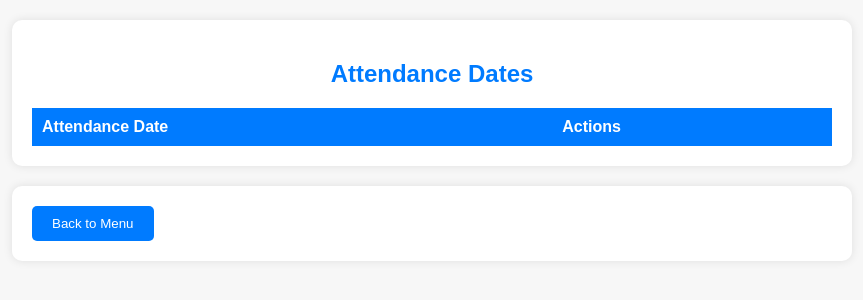
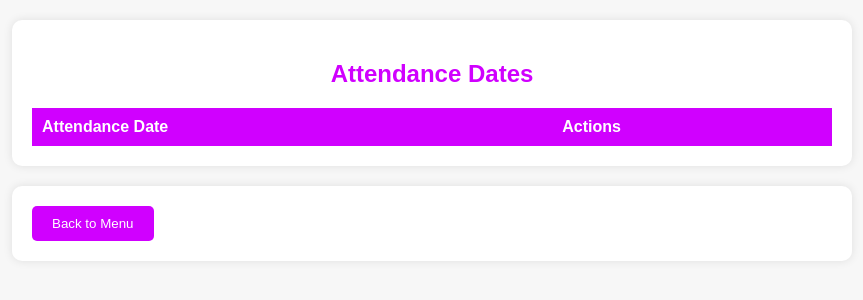
Before and after one commit to amgautham/Minor-project, a PHP site: page /ed.php in a window 1280 px wide. Shown: the top 300 px of the page, without its empty margins (208-1071 px from the left). Run offline with PHP 8.4, Linux system fonts and the light colour scheme; the visitor is signed in with stand-in values (Sample User, id 1); data that the repository does not hold is empty.

Commit message:
blue to purple

```diff
--- a/main/ed.php
+++ b/main/ed.php
@@ -34,7 +34,7 @@ if (!isset($_SESSION['username'])) {
 
         h2 {
             text-align: center;
-            color: #007bff;
+            color: #d000ff;
             margin-bottom: 20px;
         }
 
@@ -49,7 +49,7 @@ if (!isset($_SESSION['username'])) {
         }
 
         th {
-            background-color: #007bff;
+            background-color: #d000ff;
             color: #fff;
         }
 
@@ -64,7 +64,7 @@ if (!isset($_SESSION['username'])) {
         .action-form button {
             padding: 8px 16px;
             margin-right: 5px;
-            background-color: #007bff;
+            background-color: #d000ff;
             color: #fff;
             border: none;
             border-radius: 5px;
@@ -72,11 +72,11 @@ if (!isset($_SESSION['username'])) {
         }
 
         .action-form button:hover {
-            background-color: #0056b3;
+            background-color: #d000ff;
         }
         .container button {
             padding: 10px 20px;
-            background-color: #007bff;
+            background-color: #d000ff;
             color: #fff;
             border: none;
             border-radius: 5px;
@@ -85,7 +85,7 @@ if (!isset($_SESSION['username'])) {
         }
 
         .container button:hover {
-            background-color: #0056b3;
+            background-color: #d000ff;
         }
     </style>
 </head>
--- a/main/edit.php
+++ b/main/edit.php
@@ -34,7 +34,7 @@ if (!isset($_SESSION['username'])) {
 
         h2 {
             text-align: center;
-            color: #007bff;
+            color: #d000ff;
             margin-bottom: 20px;
         }
 
@@ -49,7 +49,7 @@ if (!isset($_SESSION['username'])) {
         }
 
         th {
-            background-color: #007bff;
+            background-color: #d000ff;
             color: #fff;
         }
 
@@ -66,7 +66,7 @@ if (!isset($_SESSION['username'])) {
 
         button[type="submit"] {
             padding: 8px 16px;
-            background-color: #007bff;
+            background-color: #d000ff;
             color: #fff;
             border: none;
             border-radius: 5px;
```
Also changed, not shown: main/report.php (+4 -4 lines).
